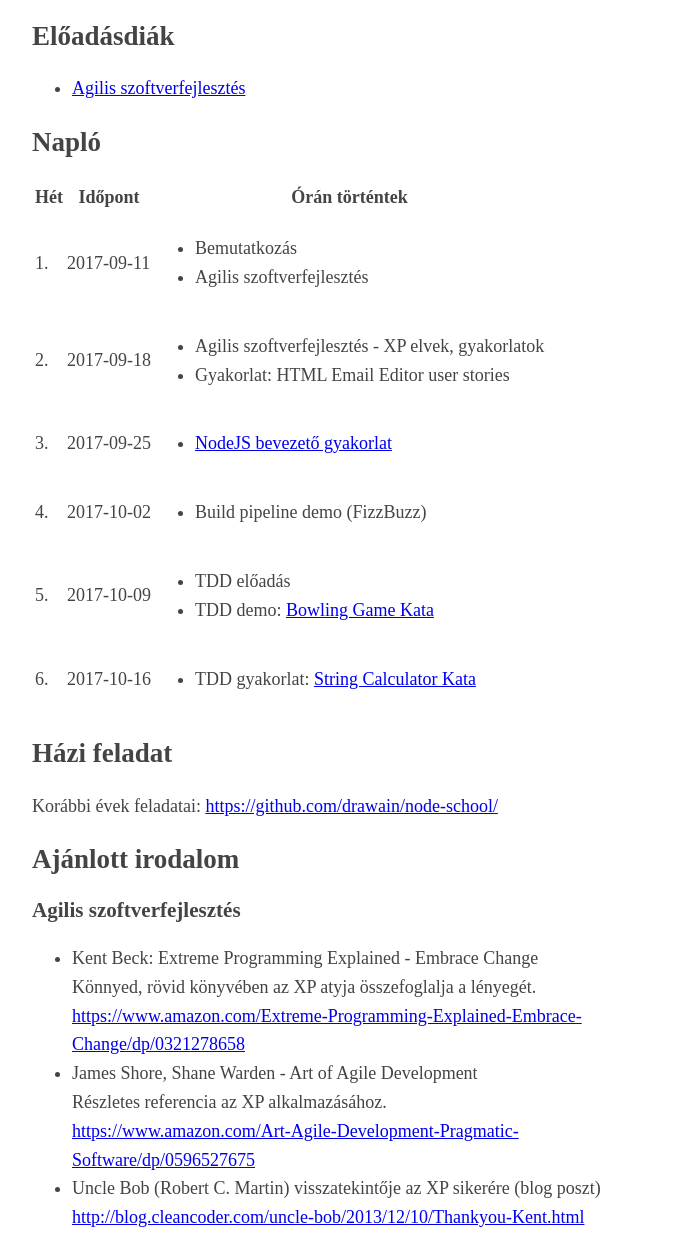
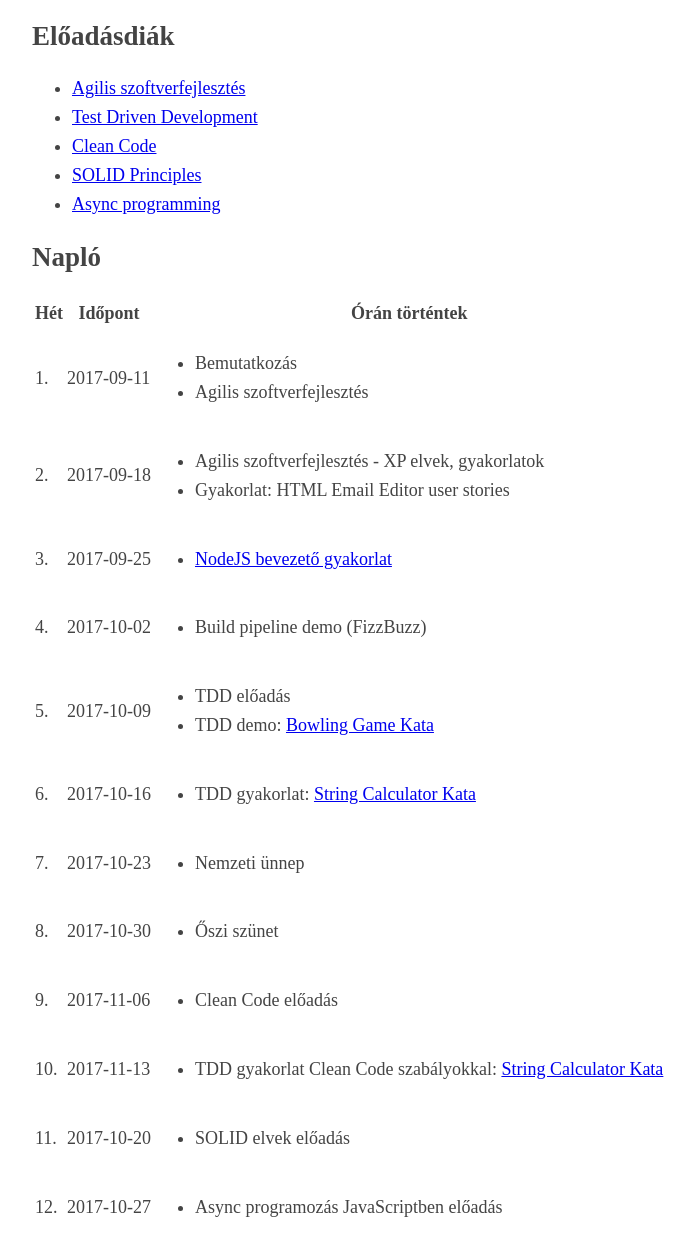
Before and after one commit to gszabo/elte-korszeru-web, a plain HTML site: page docs/index.html in a window 1280 px wide. Shown: the part 280-1530 px from the top of the page, without its empty margins (283-977 px from the left). Drawn offline with Linux system fonts and the light colour scheme.

Commit message:
upload talks

```diff
--- a/docs/index.html
+++ b/docs/index.html
@@ -41,6 +41,18 @@
   <ul>
     <li>
       <a href="slides/agile/index.html">Agilis szoftverfejlesztés</a>
+    </li>
+    <li>
+      <a href="slides/TDD.pdf">Test Driven Development</a>
+    </li>
+    <li>
+      <a href="slides/clean-code.pdf">Clean Code</a>
+    </li>
+    <li>
+      <a href="slides/solid.pdf">SOLID Principles</a>
+    </li>
+    <li>
+      <a href="slides/async.pdf">Async programming</a>
     </li>
   </ul>
 
@@ -113,6 +125,65 @@
           <ul>
             <li>TDD gyakorlat:
               <a href="http://osherove.com/tdd-kata-1/">String Calculator Kata</a>
+            </li>
+          </ul>
+        </td>
+      </tr>
+      <tr>
+        <td>7.</td>
+        <td>2017-10-23</td>
+        <td>
+          <ul>
+            <li>Nemzeti ünnep</li>
+          </ul>
+        </td>
+      </tr>
+      <tr>
+        <td>8.</td>
+        <td>2017-10-30</td>
+        <td>
+          <ul>
+            <li>Őszi szünet</li>
+          </ul>
+        </td>
+      </tr>
+      <tr>
+        <td>9.</td>
+        <td>2017-11-06</td>
+        <td>
+          <ul>
+            <li>Clean Code előadás
+            </li>
+          </ul>
+        </td>
+      </tr>
+      <tr>
+        <td>10.</td>
+        <td>2017-11-13</td>
+        <td>
+          <ul>
+            <li>TDD gyakorlat Clean Code szabályokkal:
+              <a href="http://osherove.com/tdd-kata-1/">String Calculator Kata</a>
+            </li>
+          </ul>
+        </td>
+      </tr>
+      <tr>
+        <td>11.</td>
+        <td>2017-10-20</td>
+        <td>
+          <ul>
+            <li>SOLID elvek előadás
+            </li>
+          </ul>
+        </td>
+      </tr>
+      <tr>
+        <td>12.</td>
+        <td>2017-10-27</td>
+        <td>
+          <ul>
+            <li>Async programozás JavaScriptben előadás
             </li>
           </ul>
         </td>
@@ -195,7 +266,7 @@
   </ul>
   <footer>
     Utolsó módosítás:
-    <span id="last-modification-date">2017-10-15 20:26</span>
+    <span id="last-modification-date">2017-12-03 15:53</span>
   </footer>
 </body>
 
```
Also changed, not shown: 4 other files.
